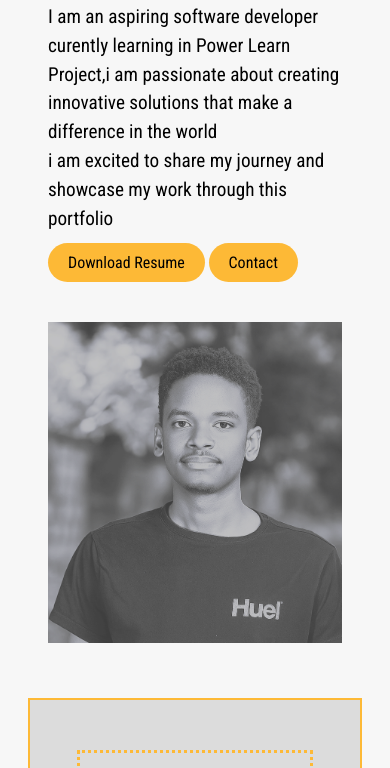
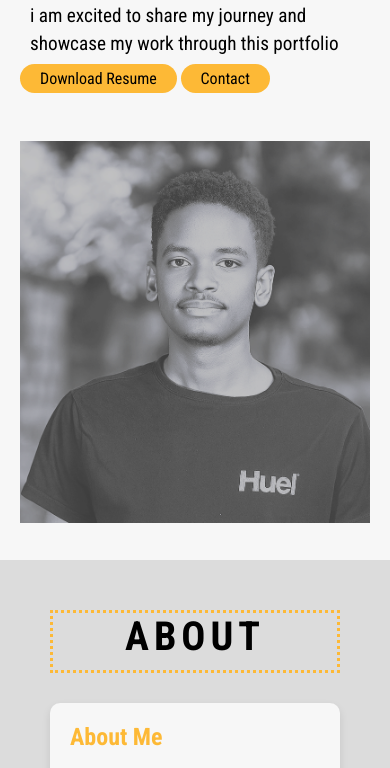
Before and after one commit to brayanmosomi/brayanmosomi.github.io, a plain HTML site: page index.html in a window 390 px wide. Shown: the part 284-1052 px from the top of the page. Drawn offline with Linux system fonts and the light colour scheme.

Commit message:
responsiveness

```diff
--- a/style.css
+++ b/style.css
@@ -5,6 +5,11 @@
     --secondary-color: #fdb936;
     --tertiary-color: #dcdcdc;
     --dark-color: #000000;
+}
+*{
+    margin: 0;
+    padding: 0;
+    box-sizing: border-box;
 }
 html{
     font-family: "Roboto Condensed", sans-serif;
@@ -14,17 +19,14 @@ html{
 
 body{
 
-    background-color: var(--primary-color);
+    background-color: var(--tertiary-color);
     color: ghostwhite;
 }
 
-main{
-    padding-top: 50px;
-}
 .btn{
     background-color: var(--secondary-color);
     color: var(--dark-color);
-    padding: 10px 20px;
+    padding: 5px 20px;
     border: none;
     border-radius: 20px;
     cursor: pointer;
@@ -53,10 +55,9 @@ a{
 
 section{
     padding: 20px;
-    margin: 20px;
     background-color: rgba(0, 0, 0, 0.5);
     /* remove later */
-    border: 2px solid var(--secondary-color);
+
 }
 section h1{
     font-size: 2em;
@@ -94,7 +95,7 @@ header{
 
 
 nav ul{
-    font-size: 12px;
+    font-size: 15px;
     list-style: none;
     display: flex;
     gap: 15px;
@@ -140,11 +141,12 @@ nav ul li a:hover{
 .hero{
     background-color: var(--primary-color);
     height: 100vh;
-    display: flex;
     display: grid;
     grid-template-columns: repeat(2, 1fr);
     color: var(--dark-color);
     border: none;
+    width: 100%;
+    margin: 0;
 
 }
 @media screen and (max-width: 768px){
@@ -180,6 +182,9 @@ nav ul li a:hover{
 .hero-text h2{
     font-size: 2.5em;
     margin-bottom: 0;
+}
+.hero-text p{
+    margin: 10px;
 }
 
 /* ABOUT SECTION */
@@ -255,6 +260,10 @@ nav ul li a:hover{
 }
 #projects h1{
     font-size: 2.5em;
+}
+#projects p{
+    margin-bottom: 10px;
+    margin-top: 10px;
 }
 #projects .project-card{
     background-color: var(--primary-color);
```
